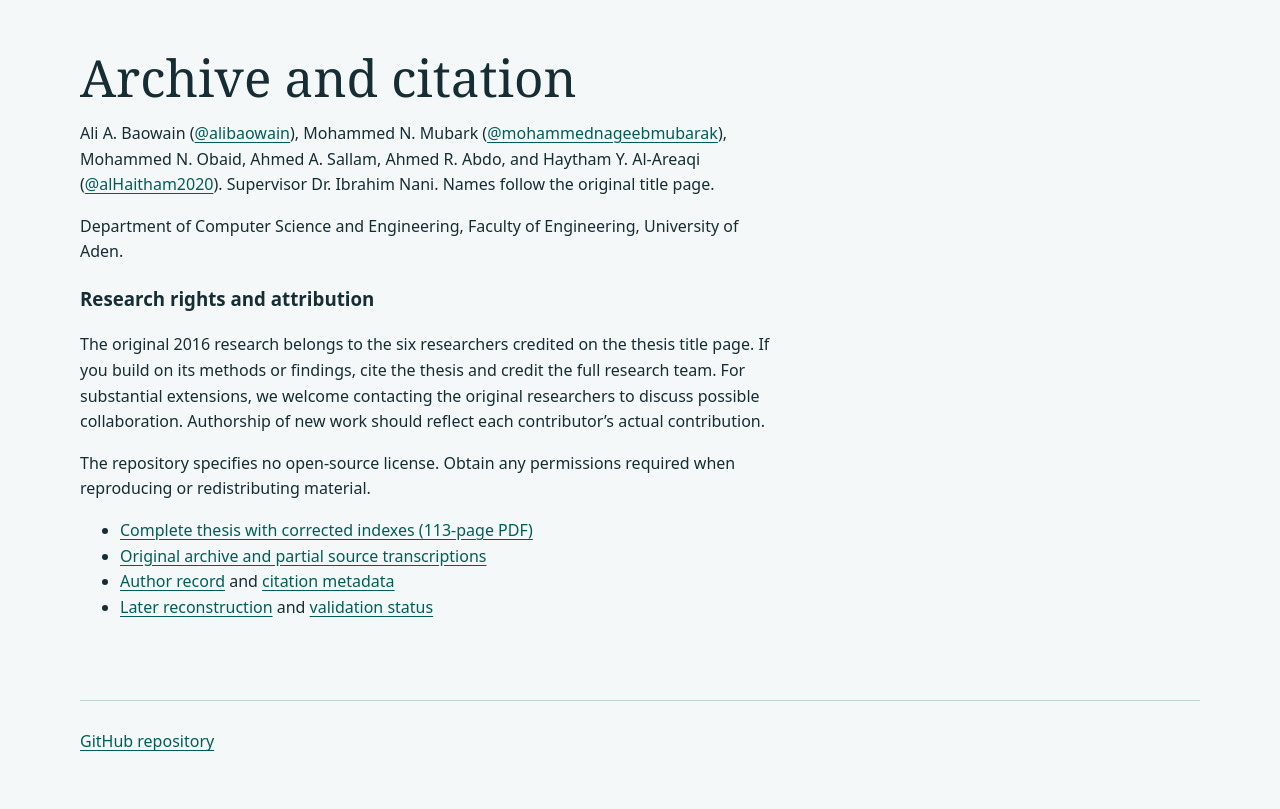
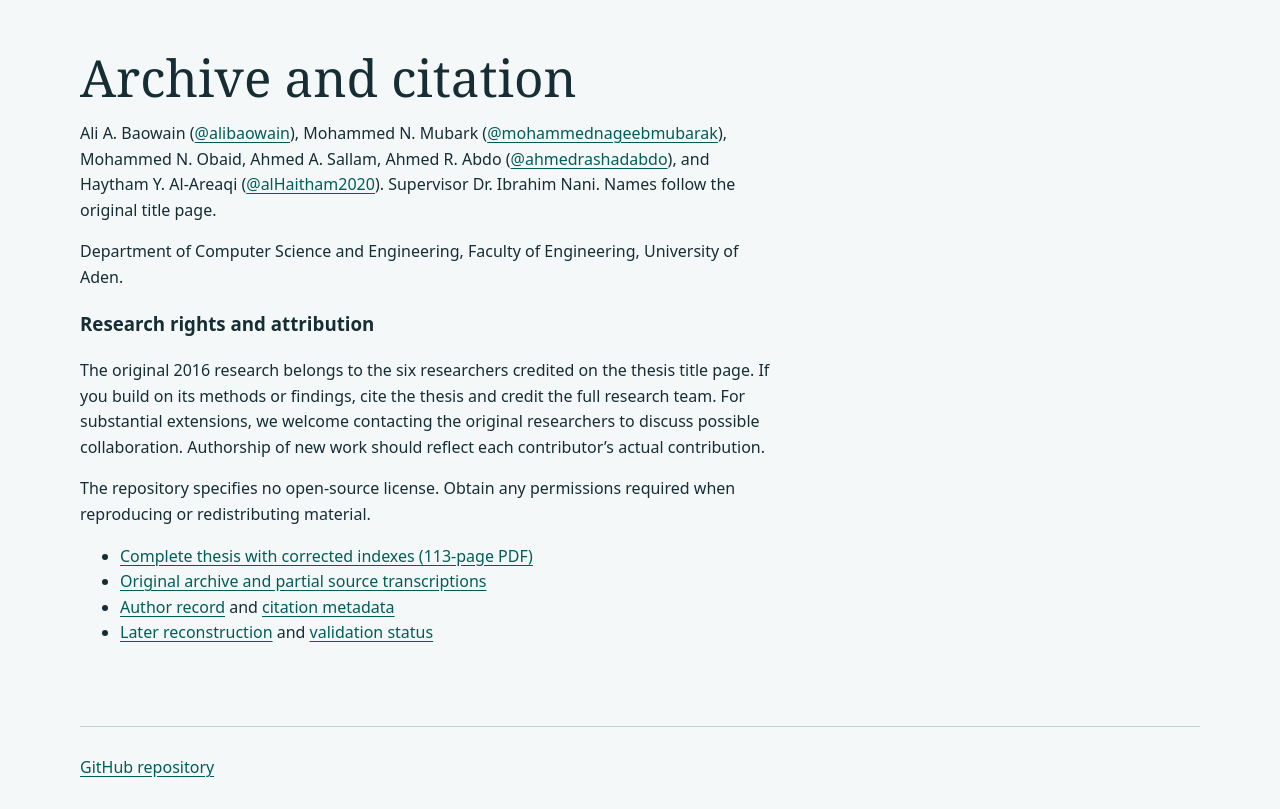
Before and after one commit to mohammednageebmubarak/Yemeni-Dialect-Identification-2016, a plain HTML site: page docs/index.html in a window 1280 px wide. Shown: the part 3960-4769 px from the top of the page. Before the commit the page ends 4743 px from the top, so only its background shows below. Drawn offline with Linux system fonts and the light colour scheme.

Commit message:
Add Ahmed Abdo's confirmed GitHub profile

```diff
--- a/docs/index.html
+++ b/docs/index.html
@@ -90,7 +90,7 @@
     </section>
     <section id="archive" aria-labelledby="archive-title">
       <h2 id="archive-title">Archive and citation</h2>
-      <p>Ali A. Baowain (<a href="https://github.com/alibaowain">@alibaowain</a>), Mohammed N. Mubark (<a href="https://github.com/mohammednageebmubarak">@mohammednageebmubarak</a>), Mohammed N. Obaid, Ahmed A. Sallam, Ahmed R. Abdo, and Haytham Y. Al-Areaqi (<a href="https://github.com/alHaitham2020">@alHaitham2020</a>). Supervisor Dr. Ibrahim Nani. Names follow the original title page.</p>
+      <p>Ali A. Baowain (<a href="https://github.com/alibaowain">@alibaowain</a>), Mohammed N. Mubark (<a href="https://github.com/mohammednageebmubarak">@mohammednageebmubarak</a>), Mohammed N. Obaid, Ahmed A. Sallam, Ahmed R. Abdo (<a href="https://github.com/ahmedrashadabdo">@ahmedrashadabdo</a>), and Haytham Y. Al-Areaqi (<a href="https://github.com/alHaitham2020">@alHaitham2020</a>). Supervisor Dr. Ibrahim Nani. Names follow the original title page.</p>
       <p>Department of Computer Science and Engineering, Faculty of Engineering, University of Aden.</p>
       <h3>Research rights and attribution</h3>
       <p>The original 2016 research belongs to the six researchers credited on the thesis title page. If you build on its methods or findings, cite the thesis and credit the full research team. For substantial extensions, we welcome contacting the original researchers to discuss possible collaboration. Authorship of new work should reflect each contributor’s actual contribution.</p>
```
